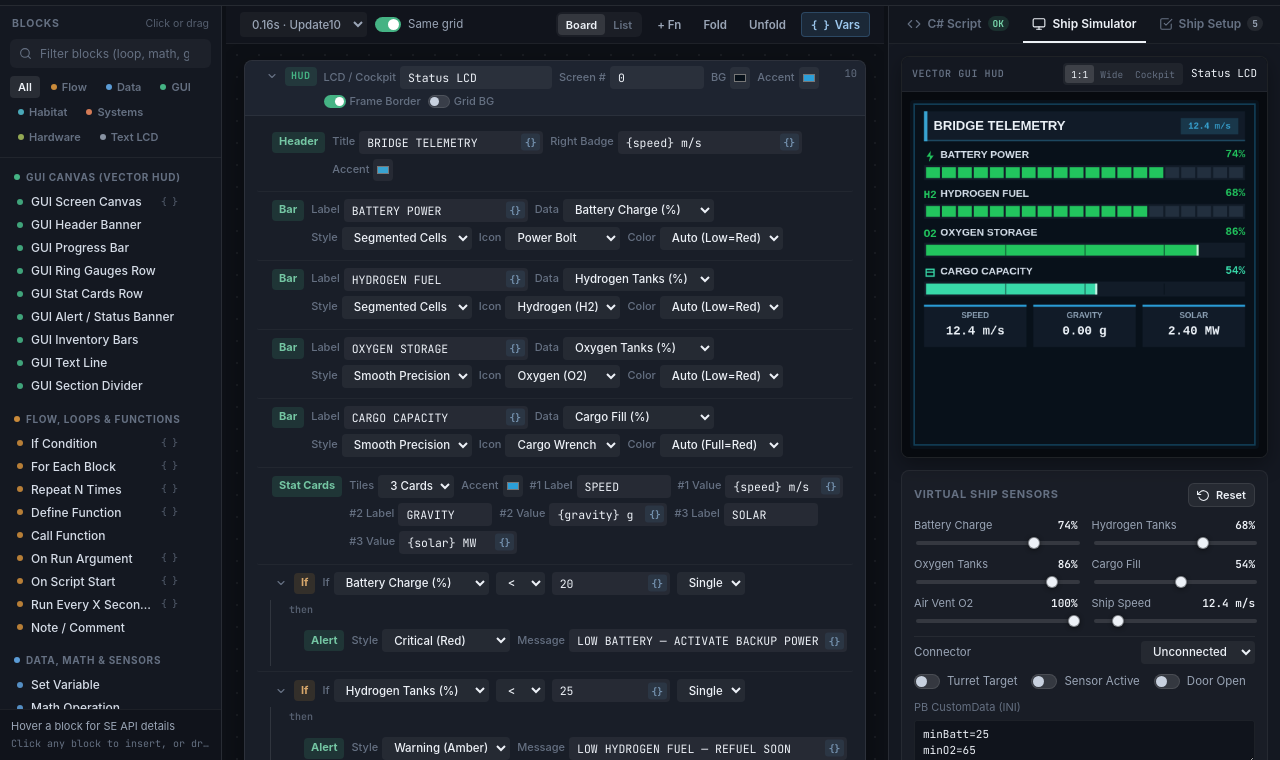
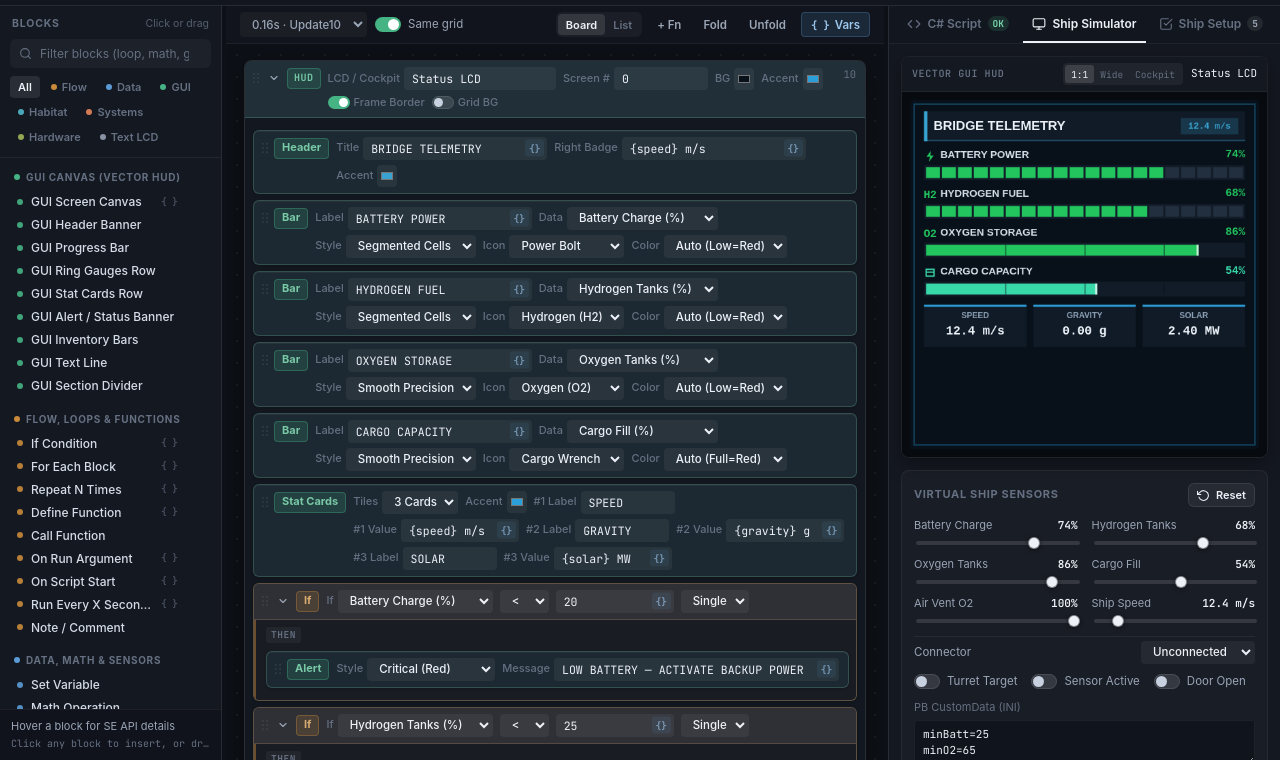
Before and after one commit to RakkenTi/gridlogic, a website built with Vite: page index.html in a window 1280 px wide. Shown: the part 40-800 px from the top of the page. Built offline with nearby package versions, Linux system fonts and the light colour scheme.

Commit message:
Increase block differentiation on board: tactile category-tinted tiles, recessed container scope wells, and crisp verb badges

```diff
--- a/src/styles/main.css
+++ b/src/styles/main.css
@@ -858,10 +858,10 @@ body {
   padding: 8px 10px;
 }
 
-/* Module Sheet (Elevated Drafting Card) */
+/* Module Sheet (Elevated Drafting Frame) */
 .board-module {
-  background: var(--bg-sheet);
-  border: 1px solid var(--border-subtle);
+  background: #131820;
+  border: 1px solid rgba(255, 255, 255, 0.095);
   border-radius: var(--radius-md);
   box-shadow: var(--shadow-sheet);
   overflow: hidden;
@@ -870,7 +870,7 @@ body {
 
 .board-module.is-selected {
   border-color: rgba(224, 145, 50, 0.65);
-  box-shadow: 0 0 0 1px rgba(224, 145, 50, 0.25), 0 8px 28px rgba(0, 0, 0, 0.4);
+  box-shadow: 0 0 0 1px rgba(224, 145, 50, 0.25), 0 8px 28px rgba(0, 0, 0, 0.42);
 }
 
 .board-module.is-disabled {
@@ -883,10 +883,10 @@ body {
   align-items: center;
   flex-wrap: wrap;
   gap: 6px 8px;
-  min-height: 36px;
+  min-height: 38px;
   padding: 6px 11px;
-  background: var(--bg-sheet-head);
-  border-bottom: 1px solid var(--border-hairline);
+  background: color-mix(in srgb, var(--mod-color) 8%, #1d2431);
+  border-bottom: 1px solid color-mix(in srgb, var(--mod-color) 20%, rgba(255, 255, 255, 0.07));
 }
 
 .board-mod-badge {
@@ -895,8 +895,9 @@ body {
   font-weight: 700;
   text-transform: uppercase;
   letter-spacing: 0.05em;
-  color: var(--mod-color);
-  background: color-mix(in srgb, var(--mod-color) 14%, transparent);
+  color: color-mix(in srgb, var(--mod-color) 75%, #ffffff);
+  background: color-mix(in srgb, var(--mod-color) 18%, transparent);
+  border: 1px solid color-mix(in srgb, var(--mod-color) 34%, transparent);
   padding: 2px 6px;
   border-radius: var(--radius-xs);
 }
@@ -926,7 +927,8 @@ body {
 }
 
 .board-module-body {
-  padding: 5px 8px 8px;
+  padding: 6px 8px 8px;
+  background: #131820;
 }
 
 /* Empty State */
@@ -969,7 +971,7 @@ body {
   flex-wrap: wrap;
 }
 
-/* ======================== BORDERLESS STRUCTURED STATEMENT ROWS ======================== */
+/* ======================== TACTILE STATEMENT BLOCKS ======================== */
 
 .block-stack {
   display: flex;
@@ -977,7 +979,7 @@ body {
 }
 
 .drop-zone {
-  height: 4px;
+  height: 6px;
   border-radius: 3px;
   transition: height 0.1s ease, background 0.1s ease;
 }
@@ -993,7 +995,7 @@ body {
   height: auto;
   min-height: 28px;
   padding: 6px 10px;
-  margin: 3px 0;
+  margin: 2px 0;
   border: 1px dashed var(--border-subtle);
   border-radius: var(--radius-sm);
   display: flex;
@@ -1008,31 +1010,35 @@ body {
   color: var(--text-primary);
 }
 
-/* Clean statement rows — NO box-in-box borders or thick left stripes */
+/* Distinct tactile block tiles with subtle category surface wash */
 .se-stmt {
+  background: color-mix(in srgb, var(--block-color) 4.5%, #1b222e);
+  border: 1px solid color-mix(in srgb, var(--block-color) 18%, rgba(255, 255, 255, 0.08));
   border-radius: var(--radius-sm);
-  border: 1px solid transparent;
-  transition: background 0.1s ease, border-color 0.1s ease;
-}
-
-.board-module-body > .se-stmt + .drop-zone,
-.board-module-body > .block-stack > .se-stmt + .drop-zone {
-  border-bottom: 1px solid rgba(255, 255, 255, 0.04);
-  margin: 1px 4px;
-}
-
-.board-module-body > .drop-zone:last-child,
-.board-module-body > .block-stack > .drop-zone:last-child {
-  border-bottom: none;
+  box-shadow: inset 0 1px 0 rgba(255, 255, 255, 0.04), 0 1px 3px rgba(0, 0, 0, 0.22);
+  overflow: hidden;
+  transition: background 0.12s ease, border-color 0.12s ease, box-shadow 0.12s ease;
 }
 
 .se-stmt:hover {
-  background: rgba(255, 255, 255, 0.025);
+  background: color-mix(in srgb, var(--block-color) 6.5%, #1e2634);
+  border-color: color-mix(in srgb, var(--block-color) 32%, rgba(255, 255, 255, 0.14));
 }
 
 .se-stmt.is-selected {
-  background: rgba(255, 255, 255, 0.048);
-  border-color: rgba(224, 145, 50, 0.45);
+  background: color-mix(in srgb, var(--block-color) 8%, #202836);
+  border-color: rgba(224, 145, 50, 0.72);
+  box-shadow: 0 0 0 1px rgba(224, 145, 50, 0.25), 0 2px 8px rgba(0, 0, 0, 0.3);
+}
+
+.se-stmt.is-container {
+  background: color-mix(in srgb, var(--block-color) 6%, #1c2330);
+  border-color: color-mix(in srgb, var(--block-color) 26%, rgba(255, 255, 255, 0.09));
+}
+
+.se-stmt.is-container > .se-block-row {
+  background: color-mix(in srgb, var(--block-color) 9.5%, #1f2736);
+  border-bottom: 1px solid color-mix(in srgb, var(--block-color) 18%, rgba(255, 255, 255, 0.06));
 }
 
 .se-stmt.is-disabled {
@@ -1043,8 +1049,15 @@ body {
   opacity: 0.3;
 }
 
+.se-stmt.is-comment {
+  background: rgba(255, 255, 255, 0.02);
+  border: 1px dashed rgba(255, 255, 255, 0.11);
+  box-shadow: none;
+}
+
 .se-stmt.is-comment .se-block-verb {
   background: transparent;
+  border-color: transparent;
   color: var(--text-muted);
   font-family: var(--font-mono);
 }
@@ -1066,8 +1079,8 @@ body {
   align-items: flex-start;
   flex-wrap: wrap;
   gap: 5px 7px;
-  padding: 5px 8px 5px 4px;
-  min-height: 32px;
+  padding: 6px 9px 6px 6px;
+  min-height: 34px;
 }
 
 .se-block-lead {
@@ -1082,13 +1095,13 @@ body {
   color: var(--text-muted);
   display: inline-flex;
   cursor: grab;
-  opacity: 0;
+  opacity: 0.25;
   transition: opacity 0.1s ease;
 }
 
 .se-block-row:hover .se-block-grip,
 .se-block.is-selected > .se-block-row .se-block-grip {
-  opacity: 0.65;
+  opacity: 0.75;
 }
 
 .se-block-grip:hover {
@@ -1104,14 +1117,14 @@ body {
   background: transparent;
   border: none;
   border-radius: var(--radius-xs);
-  color: var(--text-muted);
+  color: var(--text-secondary);
   cursor: pointer;
   padding: 0;
   transition: transform 0.12s ease, color 0.1s ease, background 0.1s ease;
 }
 
 .se-collapse-btn:hover {
-  background: rgba(255, 255, 255, 0.08);
+  background: rgba(255, 255, 255, 0.09);
   color: var(--text-primary);
 }
 
@@ -1119,15 +1132,16 @@ body {
   transform: rotate(-90deg);
 }
 
-/* Crisp Semantic Keyword Pill instead of colored left stripes */
+/* Crisp Category-Tinted Semantic Verb Pill */
 .se-block-verb {
   display: inline-flex;
   align-items: center;
   height: 21px;
   padding: 0 7px;
   border-radius: var(--radius-xs);
-  background: color-mix(in srgb, var(--block-color) 15%, transparent);
-  color: color-mix(in srgb, var(--block-color) 75%, #ffffff);
+  background: color-mix(in srgb, var(--block-color) 18%, transparent);
+  border: 1px solid color-mix(in srgb, var(--block-color) 34%, transparent);
+  color: color-mix(in srgb, var(--block-color) 72%, #ffffff);
   font-size: 11px;
   font-weight: 700;
   letter-spacing: 0;
@@ -1147,8 +1161,8 @@ body {
 .se-fold-count {
   font-family: var(--font-mono);
   font-size: 10px;
-  color: var(--text-muted);
-  background: rgba(255, 255, 255, 0.06);
+  color: var(--text-secondary);
+  background: rgba(255, 255, 255, 0.08);
   padding: 1px 6px;
   border-radius: 999px;
 }
@@ -1329,28 +1343,35 @@ body {
   cursor: pointer;
 }
 
-/* Clean Tree Indent Guides (NO dark inset boxes!) */
+/* Recessed Scope Well for Container Blocks (If, For each, Repeat) */
 .se-container-body {
-  padding: 2px 0 4px 14px;
-  margin-left: 16px;
-  border-left: 1px solid rgba(255, 255, 255, 0.1);
+  padding: 5px 7px 6px 10px;
+  margin: 0;
+  background: rgba(9, 12, 18, 0.45);
+  border-left: 2px solid color-mix(in srgb, var(--block-color) 46%, transparent);
 }
 
 .se-else-body {
-  margin-top: 2px;
+  border-top: 1px dashed rgba(224, 145, 50, 0.28);
 }
 
 .se-branch-label {
-  font-family: var(--font-mono);
-  font-size: 10px;
-  font-weight: 600;
-  color: var(--text-muted);
-  padding: 1px 0 2px 4px;
-  opacity: 0.8;
+  display: inline-block;
+  font-family: var(--font-mono);
+  font-size: 9.5px;
+  font-weight: 700;
+  text-transform: uppercase;
+  letter-spacing: 0.06em;
+  color: var(--text-muted);
+  padding: 1px 5px;
+  margin-bottom: 2px;
+  border-radius: 3px;
+  background: rgba(255, 255, 255, 0.045);
 }
 
 .se-else-label {
-  color: var(--accent);
+  color: #f0b76e;
+  background: rgba(224, 145, 50, 0.14);
 }
 
 /* ======================== RIGHT INSPECTOR & SIMULATOR ======================== */
```
